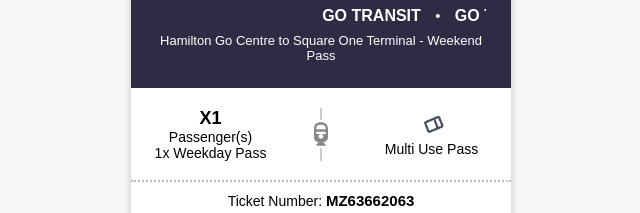
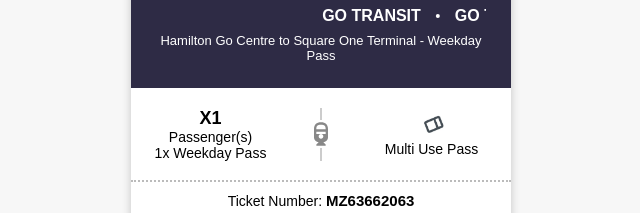
Before and after one commit to Go8931/abc987234, a plain HTML site: page index.html in a window 1280 px wide. Shown: the part 236-449 px from the top of the page, 319-959 px from the left. Drawn offline with Linux system fonts and the light colour scheme.

Commit message:
Update index.html

```diff
--- a/index.html
+++ b/index.html
@@ -222,7 +222,7 @@ font-weight: bold;
 </div>
 </div>
 <div class="route">
-        Hamilton Go Centre to Square One Terminal - Weekend Pass
+        Hamilton Go Centre to Square One Terminal - Weekday Pass
 </div>
 </div>
 
```
